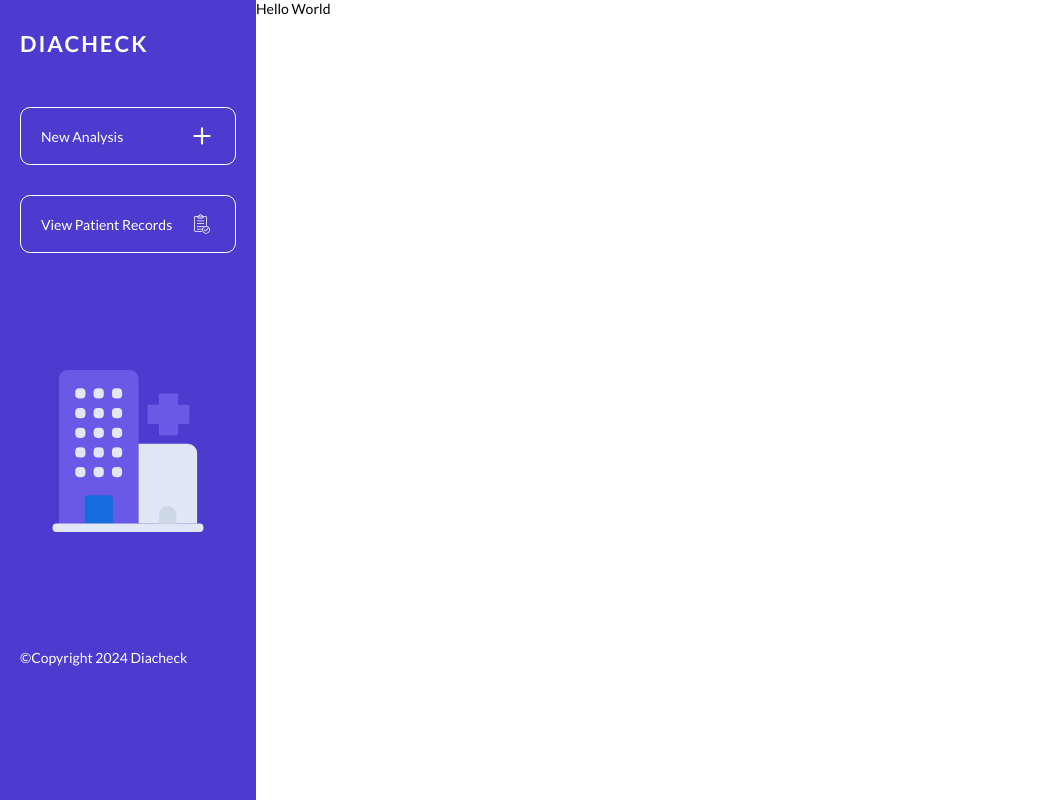
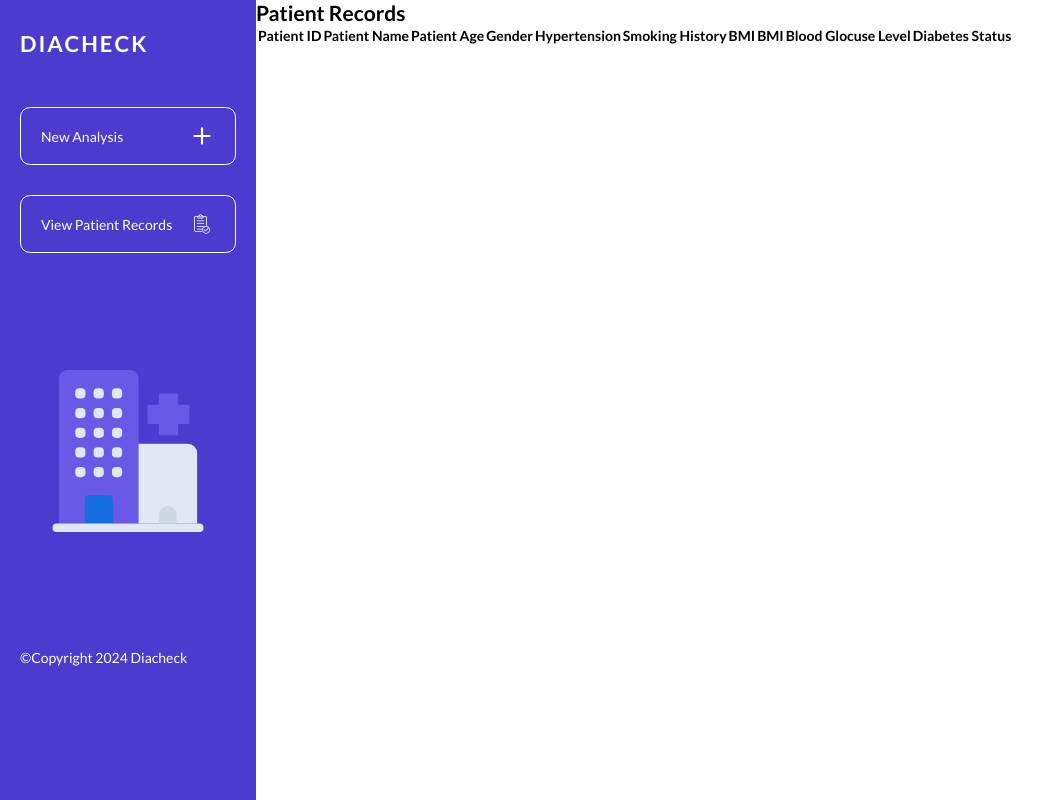
Before and after one commit to Orisabiyi/diacheck, a React (Vite) app: page /patient-record in a window 1280 px wide. Shown: the whole page, without its empty margins (0-1054 px from the left). Built offline with nearby package versions, Linux system fonts and the light colour scheme.

Commit message:
created a table for the patient record and imported the css module for styling

```diff
--- a/src/components/Records.jsx
+++ b/src/components/Records.jsx
@@ -1,5 +1,26 @@
+import styles from "./Records.module.css";
+
 function Records() {
-  return <section>Hello World</section>;
+  return (
+    <section className={styles.sectionRecord}>
+      <h1>Patient Records</h1>
+
+      <table>
+        <tr>
+          <th>Patient ID</th>
+          <th>Patient Name</th>
+          <th>Patient Age</th>
+          <th>Gender</th>
+          <th>Hypertension</th>
+          <th>Smoking History</th>
+          <th>BMI</th>
+          <th>BMI</th>
+          <th>Blood Glocuse Level</th>
+          <th>Diabetes Status</th>
+        </tr>
+      </table>
+    </section>
+  );
 }
 
 export default Records;
```
